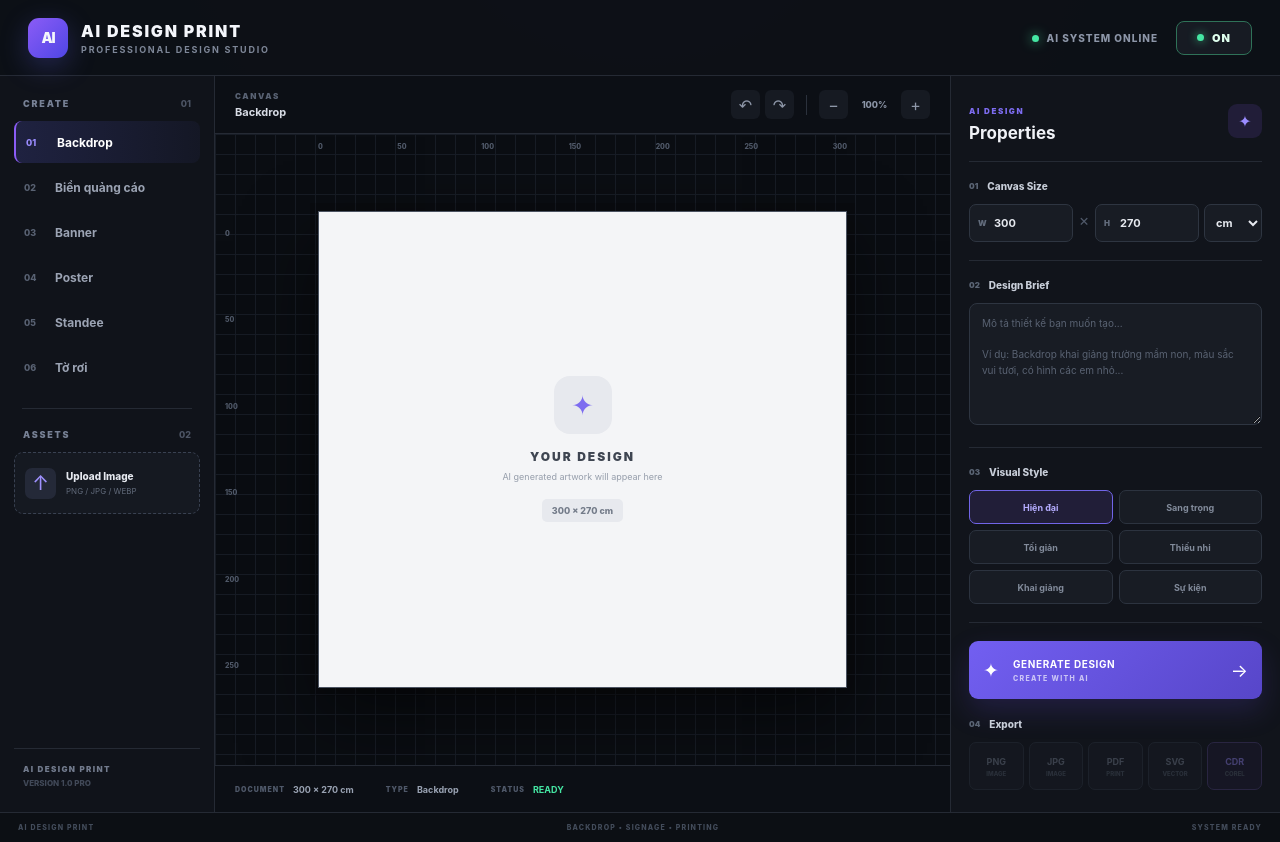
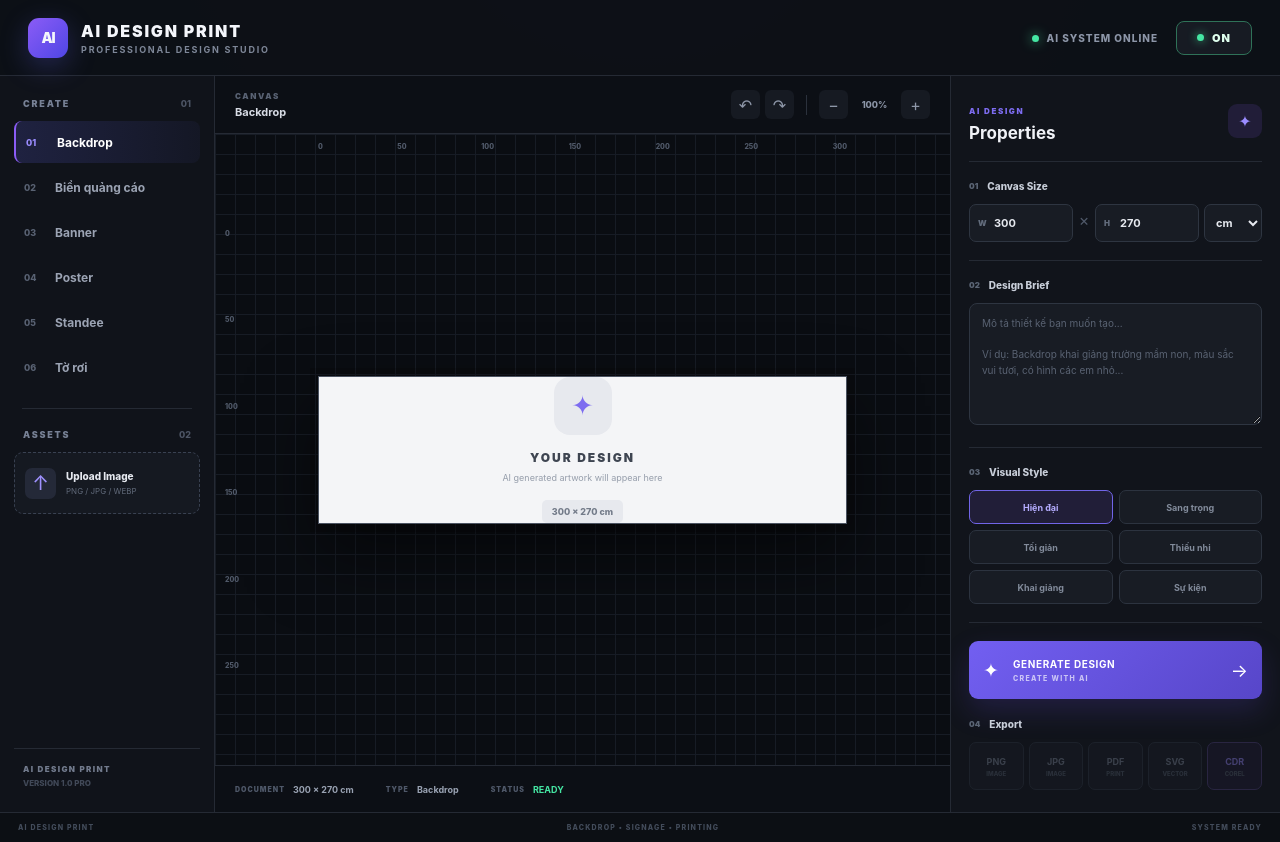
Before and after one commit to aidesignvietnam/ai-design-print, a React (Vite) app: page / in a window 1280 px wide. Built offline with nearby package versions, Linux system fonts and the light colour scheme.

Commit message:
Change aspect ratio to auto for design canvas

```diff
--- a/src/style.css
+++ b/src/style.css
@@ -416,7 +416,7 @@ select:disabled {
 
 .design-canvas {
   width: min(72%, 720px);
-  aspect-ratio: 300 / 270;
+ aspect-ratio: auto;
   background: #f4f5f7;
   border: 1px solid #4b5361;
   box-shadow:
```
